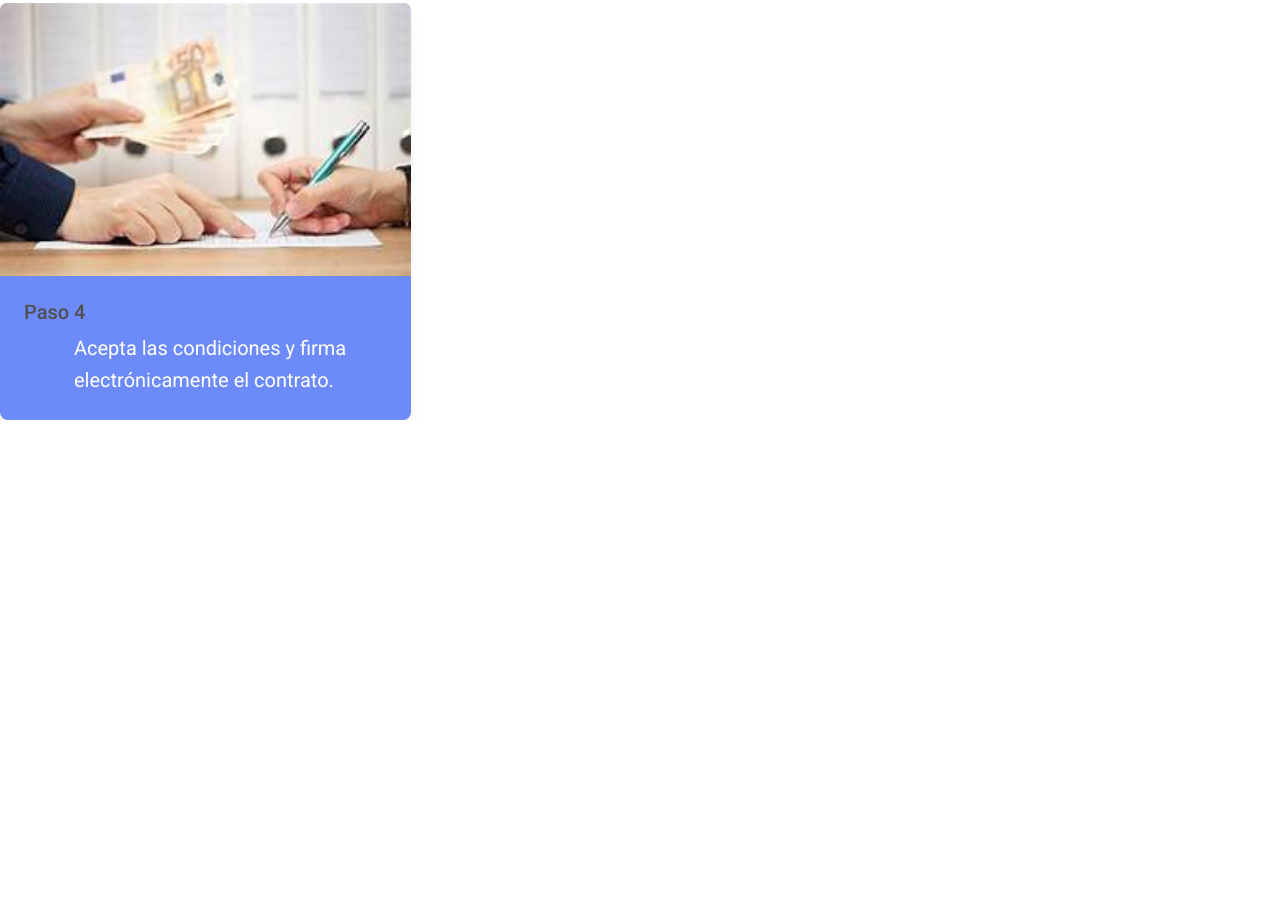
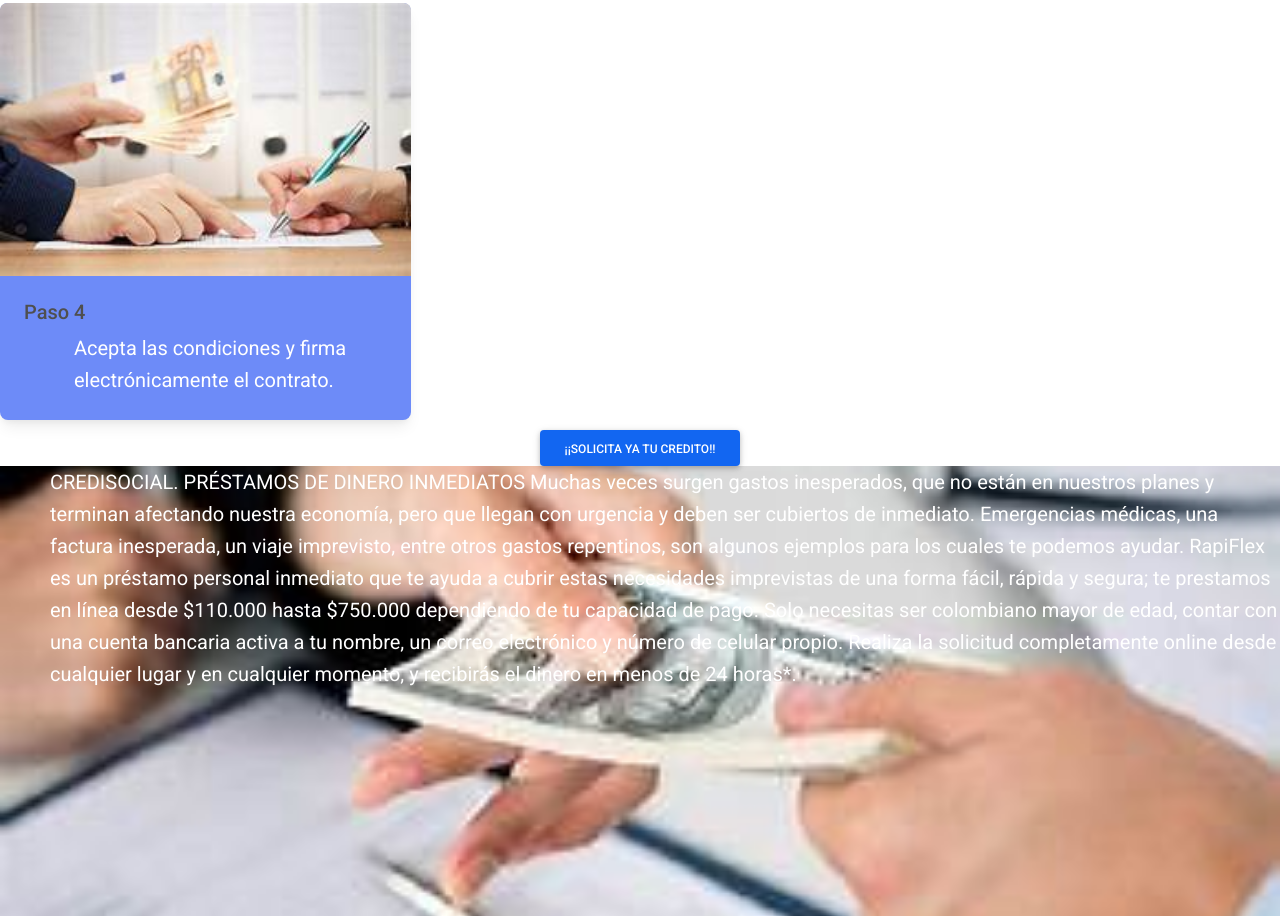
Before and after one commit to hansescallon/bit-practica, a plain HTML site: page index.html in a window 1280 px wide. Shown: the part 1262-2178 px from the top of the page. Before the commit the page ends 1682 px from the top, so only its background shows below. Drawn offline with nearby package versions, Linux system fonts and the light colour scheme.

Commit message:
commit de la seccion 3

```diff
--- a/assets/css/styles.css
+++ b/assets/css/styles.css
@@ -30,3 +30,20 @@ p {
 .section2 {
   margin-top: 10px;
 }
+
+.section3 {
+  margin-top: 10px;
+}
+
+.btn-prestamo {
+  display: flex;
+  justify-content: space-around;
+}
+
+.prestamos5 {
+  background-image: url("/assets/img/prestamos5.jpg");
+  height: 450px;
+  background-size: cover;
+  background-repeat: no-repeat;
+  background-position-y: 50%;
+}
--- a/index.html
+++ b/index.html
@@ -180,6 +180,33 @@
         </div>
       </div>
     </section>
+    <section class="section3">
+      <div class="btn-prestamo">
+        <button type="button" class="btn btn-primary">
+          ¡¡Solicita Ya Tu credito!!
+        </button>
+      </div>
+      <div class="prestamos5">
+        <div>
+          <p>
+            CREDISOCIAL. PRÉSTAMOS DE DINERO INMEDIATOS Muchas veces surgen
+            gastos inesperados, que no están en nuestros planes y terminan
+            afectando nuestra economía, pero que llegan con urgencia y deben ser
+            cubiertos de inmediato. Emergencias médicas, una factura inesperada,
+            un viaje imprevisto, entre otros gastos repentinos, son algunos
+            ejemplos para los cuales te podemos ayudar. RapiFlex es un préstamo
+            personal inmediato que te ayuda a cubrir estas necesidades
+            imprevistas de una forma fácil, rápida y segura; te prestamos en
+            línea desde $110.000 hasta $750.000 dependiendo de tu capacidad de
+            pago. Solo necesitas ser colombiano mayor de edad, contar con una
+            cuenta bancaria activa a tu nombre, un correo electrónico y número
+            de celular propio. Realiza la solicitud completamente online desde
+            cualquier lugar y en cualquier momento, y recibirás el dinero en
+            menos de 24 horas*.
+          </p>
+        </div>
+      </div>
+    </section>
     <script
       type="text/javascript"
       src="https://cdnjs.cloudflare.com/ajax/libs/mdb-ui-kit/3.10.1/mdb.min.js"
```
Also changed, not shown: assets/img/prestamos5.jpg (added).
